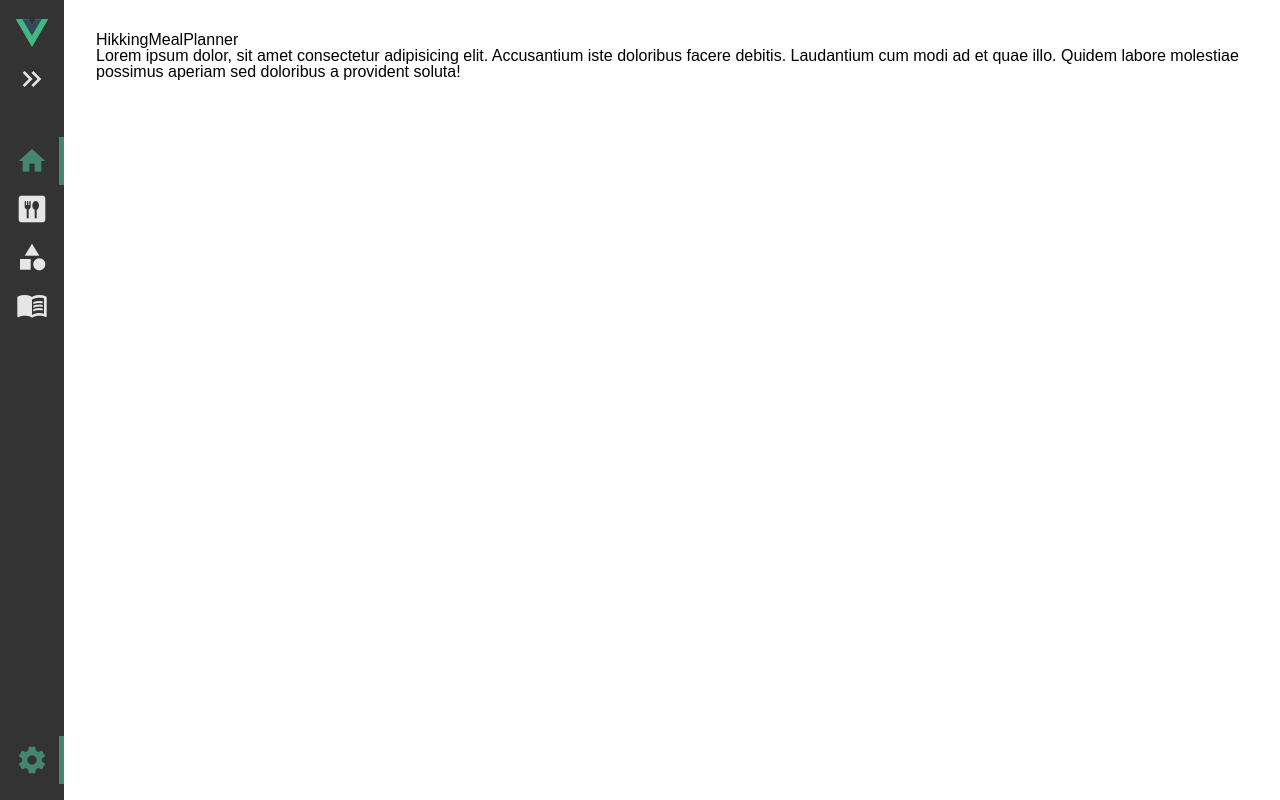
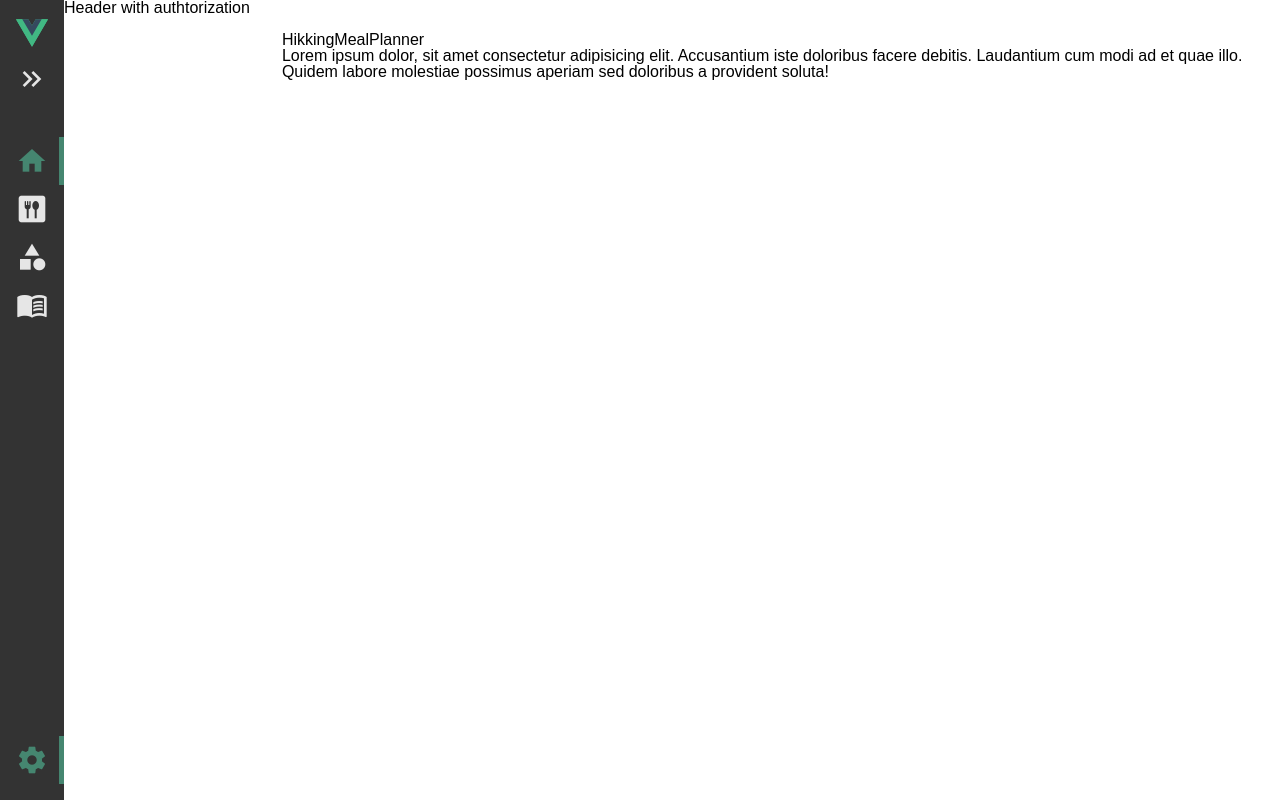
Before and after one commit to LiliaBilous/HikkingMenu, a Vue app in the folder HikkingMenu/: page / in a window 1280 px wide. Built offline with nearby package versions, Linux system fonts and the light colour scheme.

Commit message:
created header

```diff
--- a/HikkingMenu/src/App.vue
+++ b/HikkingMenu/src/App.vue
@@ -1,12 +1,14 @@
 <template>
   <div class="app">
     <SideBar />
+    <AppHeader />
     <!-- Content -->
     <router-view />
   </div>
 </template>
 <script setup>
 import SideBar from "./components/SideBar.vue";
+import AppHeader from "./components/AppHeader.vue";
 </script>
 
 <style lang="scss">
--- /dev/null
+++ b/HikkingMenu/src/components/AppHeader.vue
@@ -0,0 +1,10 @@
+<template>
+    <header>
+        Header with authtorization
+    </header>
+</template>
+<script>
+export default {
+
+}
+</script>
```
